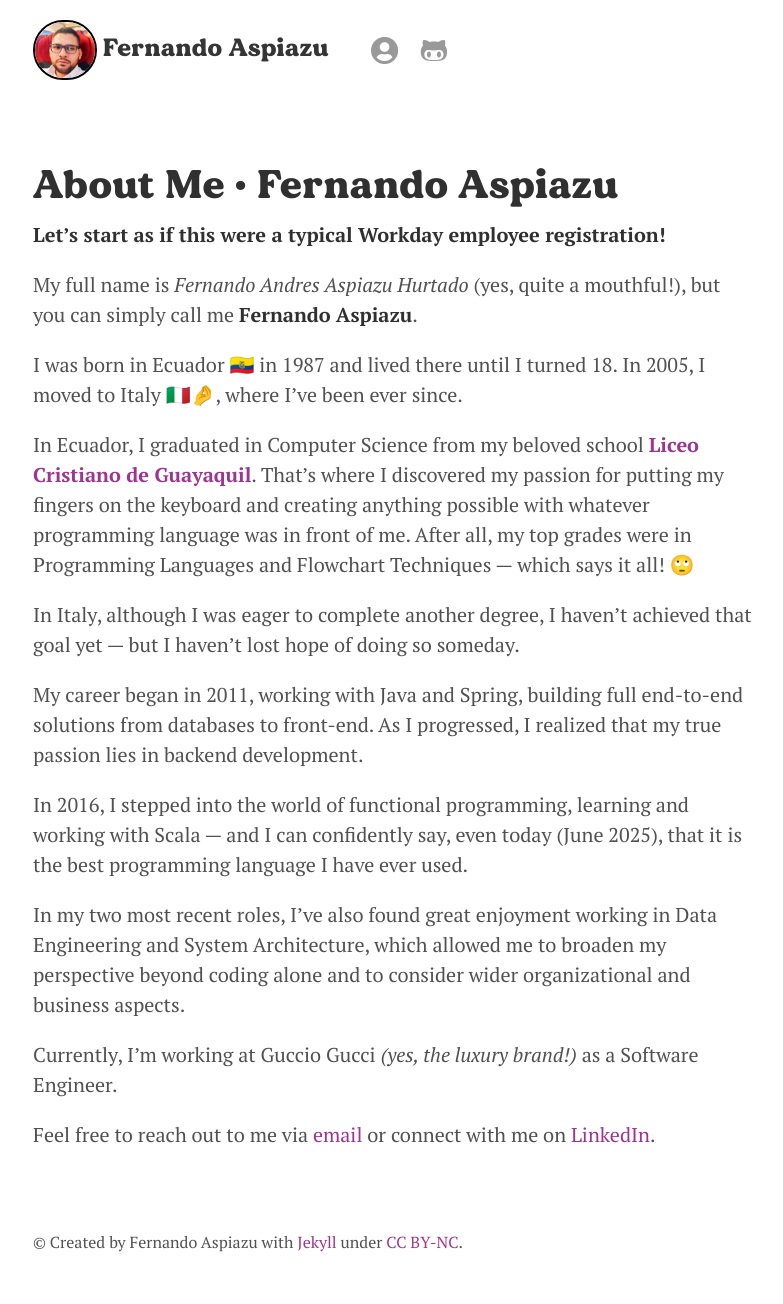
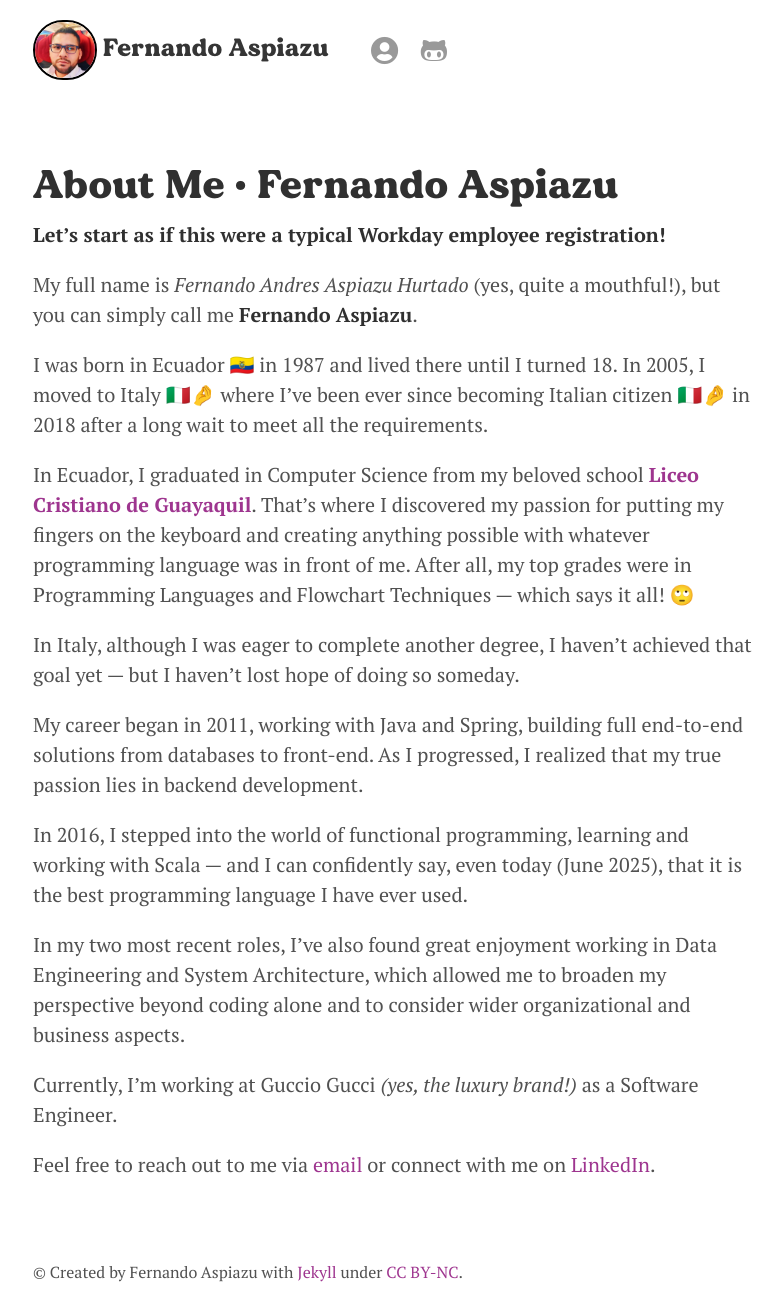
Before and after one commit to fernaspiazu/fernaspiazu.github.io, a Jekyll site: the page built from index.md, in a window 1280 px wide. Shown: the whole page, without its empty margins (247-1030 px from the left). Built offline with Jekyll 4.4.1, drawn with Linux system fonts in a browser that asks for light colours; before the commit the page ends 1274 px from its top, so only the background shows below that.

Commit message:
adding missing information about citizenship

```diff
--- a/index.md
+++ b/index.md
@@ -7,7 +7,7 @@ title: About Me • Fernando Aspiazu
 
 My full name is *Fernando Andres Aspiazu Hurtado* (yes, quite a mouthful!), but you can simply call me **Fernando Aspiazu**.
 
-I was born in Ecuador 🇪🇨 in 1987 and lived there until I turned 18. In 2005, I moved to Italy 🇮🇹🤌, where I’ve been ever since.
+I was born in Ecuador 🇪🇨 in 1987 and lived there until I turned 18. In 2005, I moved to Italy 🇮🇹🤌 where I’ve been ever since becoming Italian citizen 🇮🇹🤌 in 2018 after a long wait to meet all the requirements.
 
 In Ecuador, I graduated in Computer Science from my beloved school [**Liceo Cristiano de Guayaquil**](https://liceocristiano.edu.ec/). That’s where I discovered my passion for putting my fingers on the keyboard and creating anything possible with whatever programming language was in front of me. After all, my top grades were in Programming Languages and Flowchart Techniques — which says it all! 🙄
 
```
